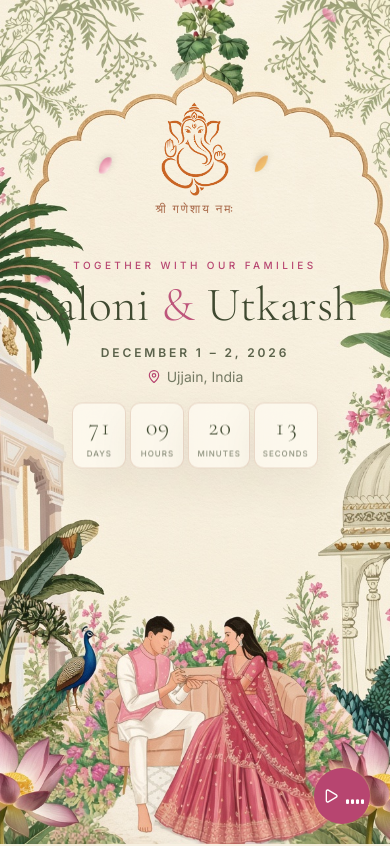
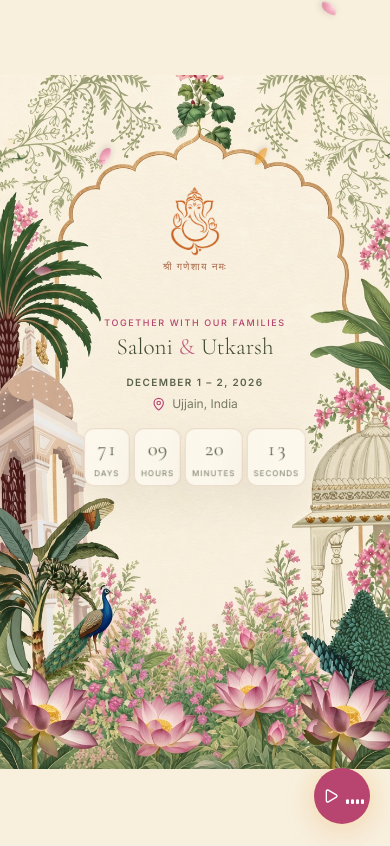
Before and after one commit to utkarshb1/us, a Next.js app: page / in a window 390 px wide. Shown: the top 846 px of the page. Built offline with nearby package versions, Linux system fonts and the light colour scheme.

Commit message:
Replace the couple illustration with botanicals and fix the phone layout.
Keep the invitation frame fully visible, hold the names inside the arch, restore the moments grid, and center the celebration headings.

```diff
--- a/components/countdown.tsx
+++ b/components/countdown.tsx
@@ -29,14 +29,14 @@ export function Countdown({ target }: { target: Date }) {
   ]
 
   return (
-    <div className="flex items-stretch gap-1 sm:gap-3">
+    <div className="flex items-stretch gap-1 sm:gap-2 min-[900px]:landscape:gap-3">
       {units.map((u) => (
         <div
           key={u.label}
-          className="glass flex min-w-[54px] flex-col items-center rounded-lg px-2 py-2 sm:min-w-[72px] sm:rounded-xl sm:px-3 sm:py-3"
+          className="glass flex min-w-[46px] flex-col items-center rounded-lg px-1.5 py-1.5 sm:min-w-[58px] sm:rounded-xl sm:px-2 sm:py-2 min-[900px]:landscape:min-w-[68px] min-[900px]:landscape:px-3 min-[900px]:landscape:py-3"
         >
           <span
-            className="font-serif text-2xl font-light tabular-nums text-cream sm:text-3xl"
+            className="font-serif text-xl font-light tabular-nums text-cream sm:text-2xl min-[900px]:landscape:text-3xl"
             aria-hidden={u.value === undefined}
           >
             {u.value === undefined ? '--' : String(u.value).padStart(2, '0')}
--- a/components/hero.tsx
+++ b/components/hero.tsx
@@ -9,30 +9,31 @@ import { WEDDING } from '@/lib/wedding'
 
 export function Hero() {
   return (
-    <section className="hero-invitation relative flex min-h-[max(100svh,177vw)] w-full items-start justify-center overflow-hidden bg-[#f7f0e2] px-5 pb-40 pt-20 sm:min-h-[100svh] sm:px-8 sm:pb-36 sm:pt-20 lg:pt-24">
-      <picture className="absolute inset-0" aria-hidden="true">
+    <section className="hero-invitation relative flex min-h-[100svh] w-full items-center justify-center bg-[#f8f0dd]">
+      <div className="relative w-full">
+        <picture aria-hidden="true">
           <source
             media="(min-width: 900px) and (orientation: landscape)"
-          srcSet={`${BASE_PATH}/indian-wedding-hero-desktop.png`}
+            srcSet={`${BASE_PATH}/indian-wedding-hero-desktop-botanical.png`}
           />
           <img
-          src={`${BASE_PATH}/indian-wedding-hero-background.png`}
+            src={`${BASE_PATH}/indian-wedding-hero-botanical.png`}
             alt=""
-          className="h-full w-full object-cover object-center"
+            className="block h-auto w-full select-none"
           />
         </picture>
-      <div className="absolute left-1/2 top-[12%] z-10 flex -translate-x-1/2 flex-col items-center text-center sm:top-[11%]">
+        <div className="absolute left-1/2 top-[16%] z-10 flex w-[42%] -translate-x-1/2 flex-col items-center text-center min-[900px]:landscape:top-[14%]">
         <motion.div
           className="mb-1"
           initial={{ opacity: 0, scale: 0.9 }}
           animate={{ opacity: 1, scale: 1 }}
           transition={{ duration: 0.8 }}
         >
-          <GaneshEmblem />
+          <GaneshEmblem className="h-[18vw] max-h-24 w-[18vw] max-w-24 object-contain min-[900px]:landscape:h-24 min-[900px]:landscape:w-24" />
         </motion.div>
         <motion.p
           lang="hi"
-          className="font-serif mb-2 text-xs tracking-[0.16em] text-[#a96949] sm:text-sm"
+          className="font-serif text-[10px] tracking-[0.14em] text-[#a96949] sm:text-sm"
           initial={{ opacity: 0, y: 10 }}
           animate={{ opacity: 1, y: 0 }}
           transition={{ duration: 0.8, delay: 0.05 }}
@@ -41,9 +42,9 @@ export function Hero() {
         </motion.p>
         </div>
 
-      <div className="absolute left-1/2 top-[43%] z-10 flex w-[calc(100%-2rem)] max-w-3xl -translate-x-1/2 -translate-y-1/2 flex-col items-center text-center sm:top-[44%] sm:w-[calc(100%-4rem)]">
+        <div className="absolute left-1/2 top-[47%] z-10 flex w-[54%] max-w-sm -translate-x-1/2 -translate-y-1/2 flex-col items-center text-center min-[900px]:landscape:top-[46%] min-[900px]:landscape:w-[38%] min-[900px]:landscape:max-w-xl">
         <motion.p
-          className="text-champagne text-[10px] font-medium uppercase tracking-[0.34em] sm:text-xs sm:tracking-[0.4em]"
+          className="text-champagne text-[9px] font-medium uppercase tracking-[0.18em] sm:text-xs sm:tracking-[0.32em]"
           initial={{ opacity: 0, y: 16 }}
           animate={{ opacity: 1, y: 0 }}
           transition={{ duration: 0.8, delay: 0.1 }}
@@ -52,13 +53,13 @@ export function Hero() {
         </motion.p>
 
         <motion.h1
-          className="font-serif mt-2 text-5xl font-light leading-none text-cream sm:text-6xl md:text-7xl"
+          className="font-serif mt-1.5 whitespace-nowrap text-[clamp(1.45rem,5.7vw,2rem)] font-light leading-none text-cream min-[900px]:landscape:mt-2 min-[900px]:landscape:text-[clamp(1.85rem,3.15vw,3.25rem)]"
           initial={{ opacity: 0, y: 28 }}
           animate={{ opacity: 1, y: 0 }}
           transition={{ duration: 1, delay: 0.25, ease: [0.22, 1, 0.36, 1] }}
         >
           {WEDDING.couple[0]}
-          <span className="mx-3 inline-block text-champagne/90 sm:mx-5">&amp;</span>
+          <span className="mx-1.5 inline-block text-champagne/90 sm:mx-3">&amp;</span>
           {WEDDING.couple[1]}
         </motion.h1>
 
@@ -68,10 +69,10 @@ export function Hero() {
           animate={{ opacity: 1, y: 0 }}
           transition={{ duration: 0.8, delay: 0.5 }}
         >
-          <p className="text-xs font-semibold uppercase tracking-[0.24em] sm:text-sm sm:tracking-[0.3em]">
+          <p className="text-[10px] font-semibold uppercase tracking-[0.14em] sm:text-sm sm:tracking-[0.28em]">
             {WEDDING.dateLabel}
           </p>
-          <p className="flex items-center gap-1.5 text-sm text-cream/70">
+          <p className="flex items-center gap-1.5 text-xs text-cream/70 sm:text-sm">
             <MapPin className="size-3.5 text-champagne" aria-hidden="true" />
             {WEDDING.location}
           </p>
@@ -86,7 +87,7 @@ export function Hero() {
           <Countdown target={WEDDING.date} />
         </motion.div>
         </div>
-
+      </div>
     </section>
   )
 }
--- a/components/indian-ornaments.tsx
+++ b/components/indian-ornaments.tsx
@@ -1,11 +1,11 @@
 import { BASE_PATH } from '@/lib/base-path'
 
-export function GaneshEmblem() {
+export function GaneshEmblem({ className }: { className?: string }) {
   return (
     <img
       src={`${BASE_PATH}/ganesha-emblem-transparent.png`}
       alt="Lord Ganesha"
-      className="h-24 w-24 object-contain sm:h-28 sm:w-28"
+      className={className ?? 'h-24 w-24 object-contain sm:h-28 sm:w-28'}
     />
   )
 }
--- a/components/moments.tsx
+++ b/components/moments.tsx
@@ -19,7 +19,7 @@ export function Moments() {
           </p>
         </Reveal>
 
-        <div className="mt-10 grid auto-rows-[340px] grid-cols-1 gap-3 sm:mt-14 sm:auto-rows-[260px] sm:grid-cols-2 sm:gap-4 lg:grid-cols-3">
+        <div className="mt-10 grid auto-rows-[210px] grid-cols-2 gap-2.5 sm:mt-14 sm:auto-rows-[260px] sm:gap-4 lg:grid-cols-3">
           {MOMENTS.map((m, i) => (
             <Reveal
               key={m.src}
--- a/components/reveal.tsx
+++ b/components/reveal.tsx
@@ -31,13 +31,16 @@ export function SectionHeading({
   eyebrow,
   title,
   className,
+  align = 'start',
 }: {
   eyebrow: string
   title: string
   className?: string
+  align?: 'start' | 'center'
 }) {
+  const centered = align === 'center'
   return (
-    <div className={`section-heading relative ${className ?? ''}`}>
+    <div className={`section-heading relative ${centered ? 'mx-auto text-center' : ''} ${className ?? ''}`}>
       <span className="mandala-watermark" aria-hidden="true" />
       <Reveal>
         <p className="text-champagne/80 text-xs font-medium uppercase tracking-[0.35em]">
@@ -50,7 +53,10 @@ export function SectionHeading({
         </h2>
       </Reveal>
       <Reveal delay={0.14}>
-        <div className="mx-auto mt-5 flex w-36 items-center gap-3 text-champagne/70 sm:mx-0" aria-hidden="true">
+        <div
+          className={`mt-5 flex w-36 items-center gap-3 text-champagne/70 ${centered ? 'mx-auto' : 'mx-auto sm:mx-0'}`}
+          aria-hidden="true"
+        >
           <span className="h-px flex-1 bg-gradient-to-r from-transparent to-champagne/70" />
           <span className="font-serif text-lg leading-none">❦</span>
           <span className="h-px flex-1 bg-gradient-to-l from-transparent to-champagne/70" />
--- a/components/schedule.tsx
+++ b/components/schedule.tsx
@@ -182,6 +182,7 @@ export function Schedule() {
         <SectionHeading
           eyebrow="Two Days of Celebration"
           title="How it unfolds"
+          align="center"
           className="max-w-xl"
         />
 
```
Also changed, not shown: public/indian-wedding-hero-botanical.png (added), public/indian-wedding-hero-desktop-botanical.png (added). Lines whose indentation alone changed are shown as unchanged.
